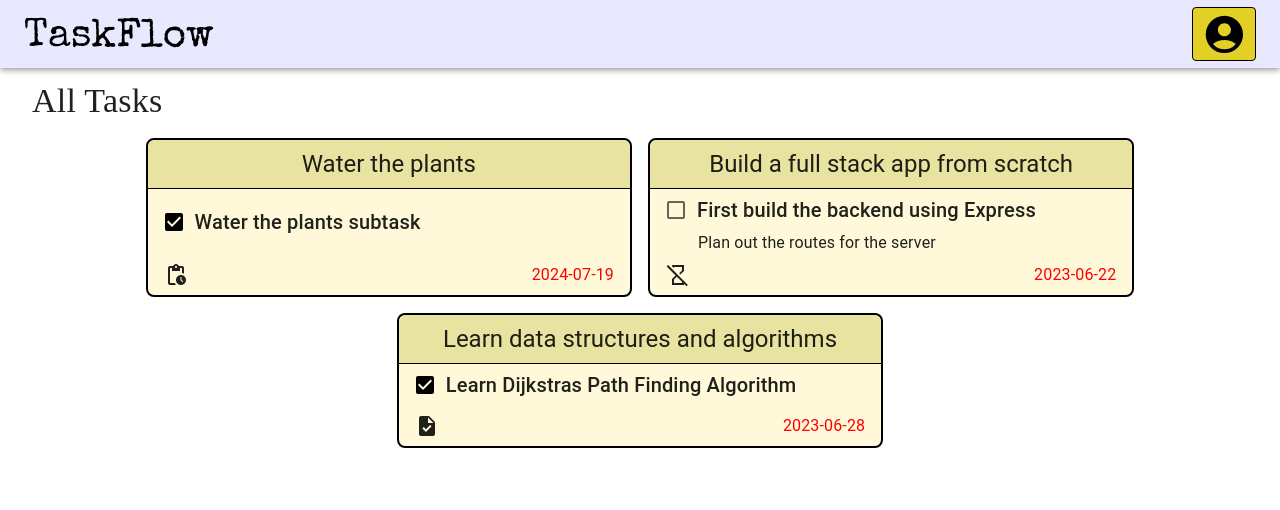
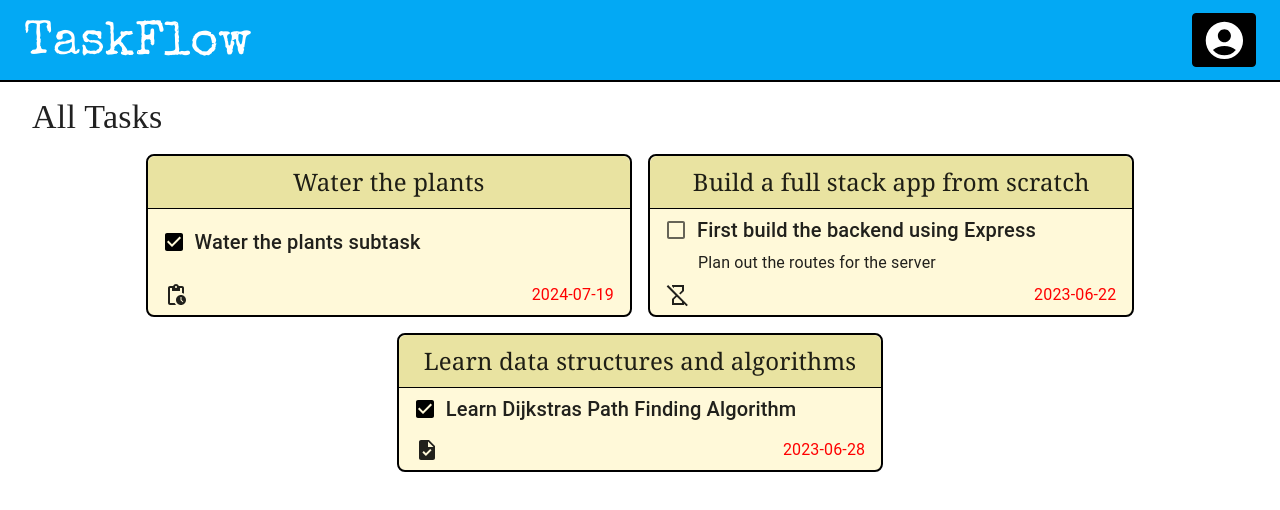
Before and after one commit to Garrett04/taskflow-app, a React (Create React App) app in the folder client/: page / in a window 1280 px wide. Shown: the top 510 px of the page. Built offline with nearby package versions, Linux system fonts and the light colour scheme; no server answers.

Commit message:
Style using MUI

```diff
--- a/client/src/components/appLayout/AccountButton.js
+++ b/client/src/components/appLayout/AccountButton.js
@@ -13,14 +13,20 @@ const AccountButton = () => {
         <Button
             title='Your account'
             aria-label='account-button'
-            color='ochre'
+            color='secondary'
             variant='contained'
             onClick={handleClick}
-            sx={{ width: '1rem', border: '1px solid black' }}
+            sx={{
+                width: '1rem',
+                border: '1px solid black',
+                '&:hover': {
+                    background: 'green'
+                }
+            }}
             size='small'
             disableElevation
         >
-            <AccountCircleIcon color='secondary' sx={{ fontSize: '2.8rem' }}/>
+            <AccountCircleIcon sx={{ fontSize: '2.8rem' }}/>
         </Button>
     )
 }
--- a/client/src/components/appLayout/TopBar.js
+++ b/client/src/components/appLayout/TopBar.js
@@ -1,4 +1,4 @@
-import { IconButton, Toolbar, styled } from "@mui/material";
+import { IconButton, Toolbar, Typography, styled } from "@mui/material";
 import MuiAppBar from '@mui/material/AppBar';
 import MenuIcon from '@mui/icons-material/Menu';
 import AccountButton from "./AccountButton";
@@ -29,7 +29,7 @@ const TopBar = ({
   isAuthenticated
 }) => {
     return (
-      <AppBar position="fixed" open={open}>
+      <AppBar position="fixed" open={open} elevation="0" sx={{ borderBottom: '2px solid black' }}>
         <Toolbar sx={{ display: 'flex', justifyContent: 'space-between' }}>
           {isAuthenticated && <IconButton
             color="inherit"
@@ -43,7 +43,9 @@ const TopBar = ({
           >
             <MenuIcon sx={{ fontSize: '2rem' }} />
           </IconButton>}
-          <h2 className='logo'>TaskFlow</h2>
+          <Typography variant="logo">
+            TaskFlow
+          </Typography>
           <AccountButton />
         </Toolbar>
       </AppBar>
--- a/client/src/components/main/Subtasks.js
+++ b/client/src/components/main/Subtasks.js
@@ -1,10 +1,12 @@
 import { useDispatch, useSelector } from "react-redux";
 import { fetchSampleSubtasks, getSubtasksError, getSubtasksStatus, selectSubtasks } from "../../features/subtasks/subtasksSlice";
 import { useEffect } from "react";
-import { Box, Checkbox, FormControlLabel, FormGroup, Typography } from "@mui/material";
+import { Checkbox, FormControlLabel, FormGroup, Stack, Typography } from "@mui/material";
 
 
-const Subtasks = ({ task_id }) => {
+const Subtasks = ({
+    task_id
+}) => {
     const subtasks = useSelector(selectSubtasks);
     const subtasksStatus = useSelector(getSubtasksStatus);
     const subtasksError = useSelector(getSubtasksError);
@@ -19,9 +21,8 @@ const Subtasks = ({ task_id }) => {
         const foundSubtask = subtasks.filter(subtask => subtask.task_id === task_id);
 
         return foundSubtask.map(subtask => (
-            <Box
-                display="flex"
-                flexDirection="column"
+            <Stack
+                direction="column"
                 alignItems="flex-start"
                 marginLeft="1rem"
             >
@@ -36,7 +37,7 @@ const Subtasks = ({ task_id }) => {
                 <Typography variant="body1" marginLeft="2rem">
                     {subtask.description}
                 </Typography>
-            </Box>
+            </Stack>
         ))
     }
 
--- a/client/src/components/main/Tasks.js
+++ b/client/src/components/main/Tasks.js
@@ -8,7 +8,7 @@ import PendingActionsIcon from '@mui/icons-material/PendingActions';
 import TaskIcon from '@mui/icons-material/Task';
 import HourglassDisabled from "@mui/icons-material/HourglassDisabled";
 import Subtasks from "./Subtasks";
-import { Typography } from "@mui/material";
+import { Box, Typography } from "@mui/material";
 
 const Tasks = () => {
     const tasks = useSelector(selectTasks);
@@ -39,16 +39,16 @@ const Tasks = () => {
 
     const renderAllTasks = () => {
         return tasks.map(task => (
-            <div className="task-container" key={task.id}>
-                <div className="task-title">
-                    <Typography variant="h5">{task.title}</Typography>
-                </div>
+            <Box className="task-container" key={task.id}>
+                <Box className="task-title">
+                    <Typography variant="taskTitle">{task.title}</Typography>
+                </Box>
                 <Subtasks task_id={task.id} />
-                <div className="bottom">
+                <Box className="bottom">
                     {renderTaskStatus(task.status)}
-                    <p className="deadline-date">{task.deadline_date}</p>
-                </div>
-            </div>
+                    <Typography className="deadline-date">{task.deadline_date}</Typography>
+                </Box>
+            </Box>
         ))
     }
 
@@ -63,12 +63,12 @@ const Tasks = () => {
 
     return (
         // Show all tasks here
-        <div className="tasks">
-        <Typography variant="h4" sx={{ width: '100%' }} fontFamily="serif">
-            All Tasks
-        </Typography>
+        <Box className="tasks">
+            <Typography variant="h4" sx={{ width: '100%' }} fontFamily="serif">
+                All Tasks
+            </Typography>
             {content}
-        </div>
+        </Box>
     )
 }
 
--- a/client/src/index.css
+++ b/client/src/index.css
@@ -2,6 +2,7 @@
 
 /* Header */
 @import url('https://fonts.googleapis.com/css2?family=Special+Elite&display=swap');
+@import url('https://fonts.googleapis.com/css2?family=Noto+Serif:ital,wght@0,100..900;1,100..900&display=swap');
 
 .logo {
   font-family: 'Special Elite';
@@ -12,7 +13,7 @@
 
 .tasks {
   display: flex;
-  margin: 5rem 2rem;
+  margin: 6rem 2rem;
   flex-flow: row wrap;
   gap: 1rem;
   justify-content: center;
--- a/client/src/index.js
+++ b/client/src/index.js
@@ -6,11 +6,49 @@ import App from './App';
 import reportWebVitals from './reportWebVitals';
 import { Provider } from 'react-redux';
 import { store } from './app/store';
+import { createTheme } from '@mui/material';
+import { ThemeProvider } from '@emotion/react';
+
+const theme = createTheme({
+  palette: {
+    primary: {
+      light: '#757ce8',
+      main: '#03a9f4',
+      dark: '#002884',
+      contrastText: '#FFF',
+    },
+    secondary: {
+      light: '#ff7961',
+      main: '#000000',
+      dark: '#ba000d',
+      contrastText: '#FFF',
+    },
+    ochre: {
+      main: '#E3D026',
+      light: '#E9DB5D',
+      dark: '#A29415',
+      contrastText: '#242105',
+    },
+  },
+  typography: {
+    logo: {
+      fontSize: '3rem',
+      fontFamily: 'Special Elite',
+      marginTop: '.5rem',
+    },
+    taskTitle: {
+      fontSize: '1.5rem',
+      fontFamily: 'Noto Serif, serif',
+    },
+  }
+})
 
 const root = ReactDOM.createRoot(document.getElementById('root'));
 root.render(
   <Provider store={store}>
-    <App />
+    <ThemeProvider theme={theme}>
+      <App />
+    </ThemeProvider>
   </Provider>
 );
 
--- a/client/src/pages/Root.js
+++ b/client/src/pages/Root.js
@@ -8,28 +8,6 @@ import { useDispatch } from "react-redux";
 import { fetchAuthenticationStatus } from "../services/authService";
 
 const Root = () => {
-  const theme = createTheme({
-    palette: {
-      primary: {
-        light: '#757ce8',
-        main: '#e8e8ff',
-        dark: '#002884',
-        contrastText: '#fff',
-      },
-      secondary: {
-        light: '#ff7961',
-        main: '#000000',
-        dark: '#ba000d',
-        contrastText: '#000',
-      },
-      ochre: {
-        main: '#E3D026',
-        light: '#E9DB5D',
-        dark: '#A29415',
-        contrastText: '#242105',
-      },
-    },
-  });
 
   const dispatch = useDispatch();
 
@@ -38,10 +16,10 @@ const Root = () => {
   }, [dispatch]);
 
   return (
-    <ThemeProvider theme={theme}>
+    <>
         <AppLayout/>
         <Outlet/>
-    </ThemeProvider>
+    </>
   )
 }
 export default Root
```
